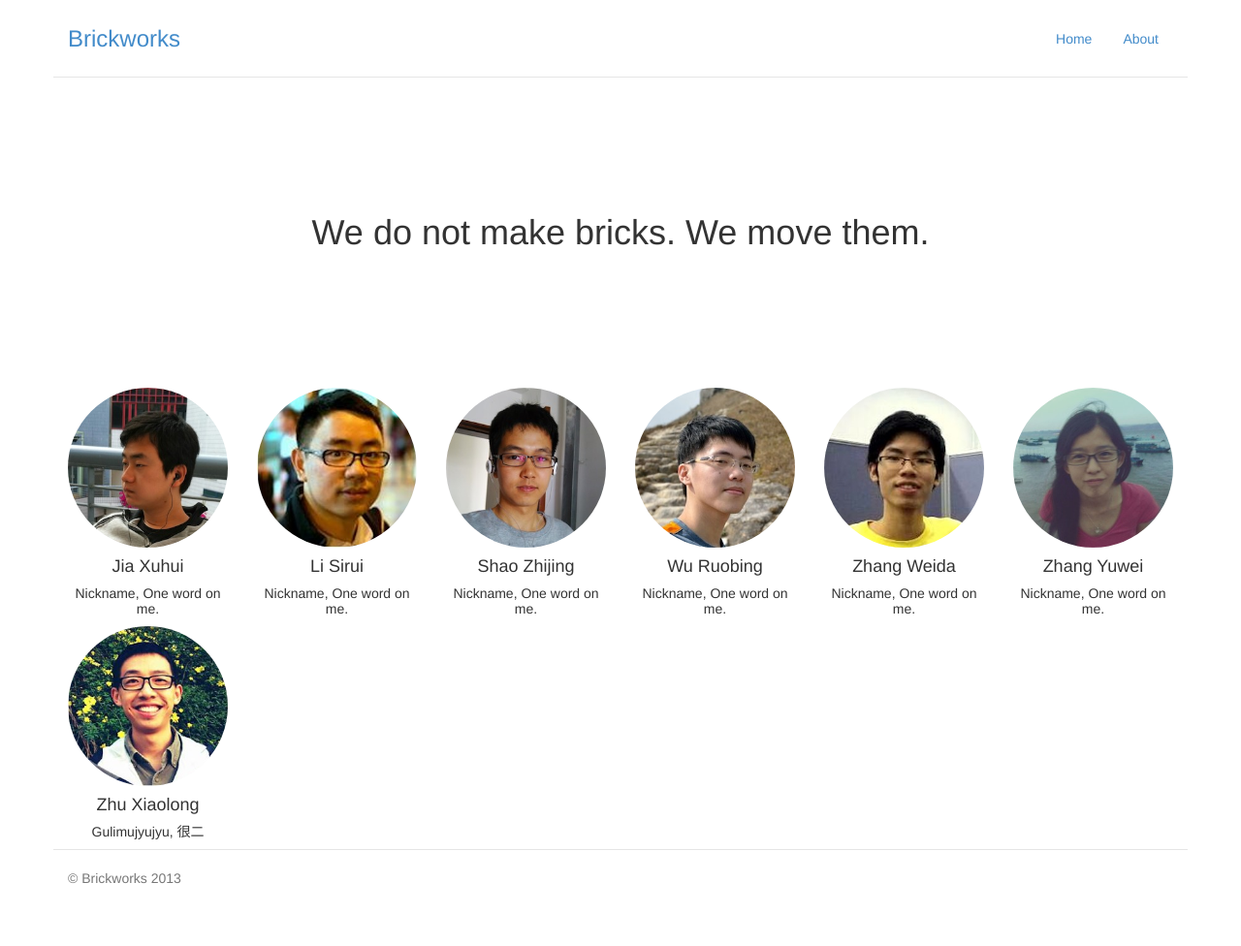
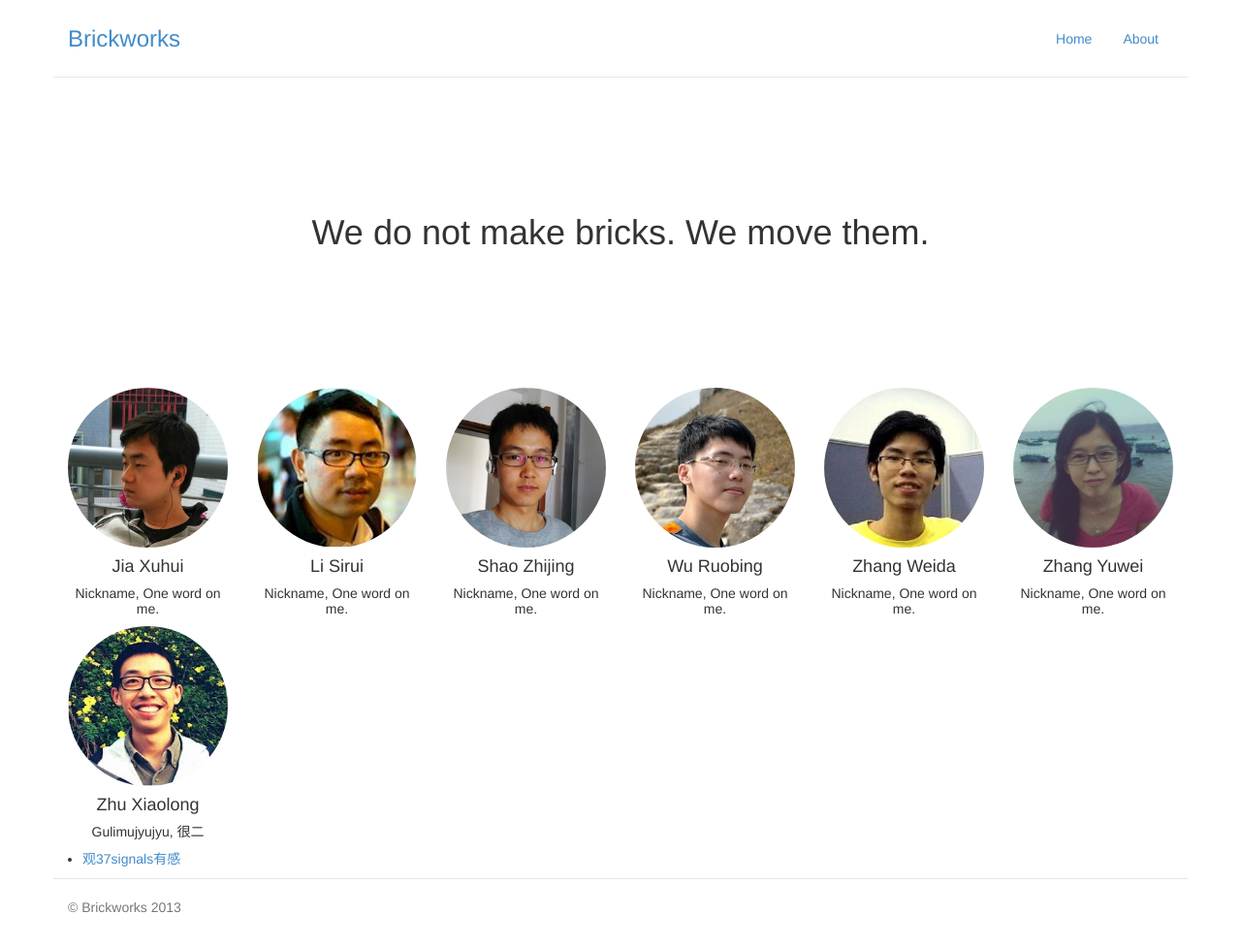
Before and after one commit to BrickworksArchive2013/Brickworks.github.io, a Jekyll site: the page built from about.html, in a window 1280 px wide. Shown: the whole page at 97% size. Built offline with Jekyll 4.4.1, drawn with Linux system fonts in a browser that asks for light colours; before the commit the page ends 946 px from its top, so only the background shows below that.

Commit message:
update about

```diff
--- a/about.html
+++ b/about.html
@@ -10,35 +10,175 @@
         <img alt="Jia Xuhui" src="/image/jiaxuhui.jpg" class="img-circle img-responsive photo"/>
         <h4>Jia Xuhui</h4>
         <h5>Nickname, One word on me.</h5>
+        {% for post in site.categories.xuhui limit:2 %}
+        <ul class="post-{{ post.category }}">
+            <li>
+
+                {% if post.show_url == nil %}
+                {% if post.external_url == nil %}
+                {{ post.title }}
+                {% else %}
+                <a href="{{ post.external_url }}">{{ post.title }}</a>
+                {% endif %}
+                {% else %}
+                {% if post.external_url == nil %}
+                <a href="{{ post.url }}">{{ post.title }}</a>
+                {% else %}
+                <a href="{{ post.external_url }}">{{ post.title }}</a>
+                {% endif %}
+                {% endif %}
+            </li>
+        </ul>
+        {% endfor %}
     </div>
     <div class="col-md-2 people">
         <img alt="Li Sirui" src="/image/lisirui.jpg" class="img-circle img-responsive photo"/>
         <h4>Li Sirui</h4>
         <h5>Nickname, One word on me.</h5>
+        {% for post in site.categories.sirui limit:2 %}
+        <ul class="post-{{ post.category }}">
+            <li>
+
+                {% if post.show_url == nil %}
+                {% if post.external_url == nil %}
+                {{ post.title }}
+                {% else %}
+                <a href="{{ post.external_url }}">{{ post.title }}</a>
+                {% endif %}
+                {% else %}
+                {% if post.external_url == nil %}
+                <a href="{{ post.url }}">{{ post.title }}</a>
+                {% else %}
+                <a href="{{ post.external_url }}">{{ post.title }}</a>
+                {% endif %}
+                {% endif %}
+            </li>
+        </ul>
+        {% endfor %}
     </div>
     <div class="col-md-2 people">
         <img alt="Shao Zhijing" src="/image/shaozhijing.jpg" class="img-circle img-responsive photo"/>
         <h4>Shao Zhijing</h4>
         <h5>Nickname, One word on me.</h5>
+        {% for post in site.categories.zhijing limit:2 %}
+        <ul class="post-{{ post.category }}">
+            <li>
+
+                {% if post.show_url == nil %}
+                {% if post.external_url == nil %}
+                {{ post.title }}
+                {% else %}
+                <a href="{{ post.external_url }}">{{ post.title }}</a>
+                {% endif %}
+                {% else %}
+                {% if post.external_url == nil %}
+                <a href="{{ post.url }}">{{ post.title }}</a>
+                {% else %}
+                <a href="{{ post.external_url }}">{{ post.title }}</a>
+                {% endif %}
+                {% endif %}
+            </li>
+        </ul>
+        {% endfor %}
     </div>
     <div class="col-md-2 people">
         <img alt="Wu Ruobing" src="/image/wuruobing.jpg" class="img-circle img-responsive photo"/>
         <h4>Wu Ruobing</h4>
         <h5>Nickname, One word on me.</h5>
+        {% for post in site.categories.ruobing limit:2 %}
+        <ul class="post-{{ post.category }}">
+            <li>
+
+                {% if post.show_url == nil %}
+                {% if post.external_url == nil %}
+                {{ post.title }}
+                {% else %}
+                <a href="{{ post.external_url }}">{{ post.title }}</a>
+                {% endif %}
+                {% else %}
+                {% if post.external_url == nil %}
+                <a href="{{ post.url }}">{{ post.title }}</a>
+                {% else %}
+                <a href="{{ post.external_url }}">{{ post.title }}</a>
+                {% endif %}
+                {% endif %}
+            </li>
+        </ul>
+        {% endfor %}
     </div>
     <div class="col-md-2 people">
         <img alt="Zhang Weida" src="/image/zhangweida.jpg" class="img-circle img-responsive photo"/>
         <h4>Zhang Weida</h4>
         <h5>Nickname, One word on me.</h5>
+        {% for post in site.categories.weida limit:2 %}
+        <ul class="post-{{ post.category }}">
+            <li>
+
+                {% if post.show_url == nil %}
+                {% if post.external_url == nil %}
+                {{ post.title }}
+                {% else %}
+                <a href="{{ post.external_url }}">{{ post.title }}</a>
+                {% endif %}
+                {% else %}
+                {% if post.external_url == nil %}
+                <a href="{{ post.url }}">{{ post.title }}</a>
+                {% else %}
+                <a href="{{ post.external_url }}">{{ post.title }}</a>
+                {% endif %}
+                {% endif %}
+            </li>
+        </ul>
+        {% endfor %}
     </div>
     <div class="col-md-2 people">
         <img alt="Zhang Yuwei" src="/image/zhangyuwei.jpg" class="img-circle img-responsive photo"/>
         <h4>Zhang Yuwei</h4>
         <h5>Nickname, One word on me.</h5>
+        {% for post in site.categories.yuwei limit:2 %}
+        <ul class="post-{{ post.category }}">
+            <li>
+
+                {% if post.show_url == nil %}
+                {% if post.external_url == nil %}
+                {{ post.title }}
+                {% else %}
+                <a href="{{ post.external_url }}">{{ post.title }}</a>
+                {% endif %}
+                {% else %}
+                {% if post.external_url == nil %}
+                <a href="{{ post.url }}">{{ post.title }}</a>
+                {% else %}
+                <a href="{{ post.external_url }}">{{ post.title }}</a>
+                {% endif %}
+                {% endif %}
+            </li>
+        </ul>
+        {% endfor %}
     </div>
     <div class="col-md-2 people">
         <img alt="Zhu Xiaolong" src="/image/zhuxiaolong.jpg" class="img-circle img-responsive photo"/>
         <h4>Zhu Xiaolong</h4>
         <h5>Gulimujyujyu, 很二</h5>
+        {% for post in site.categories.xiaolong limit:2 %}
+        <ul class="post-{{ post.category }}">
+            <li>
+
+                {% if post.show_url == nil %}
+                {% if post.external_url == nil %}
+                {{ post.title }}
+                {% else %}
+                <a href="{{ post.external_url }}">{{ post.title }}</a>
+                {% endif %}
+                {% else %}
+                {% if post.external_url == nil %}
+                <a href="{{ post.url }}">{{ post.title }}</a>
+                {% else %}
+                <a href="{{ post.external_url }}">{{ post.title }}</a>
+                {% endif %}
+                {% endif %}
+            </li>
+        </ul>
+        {% endfor %}
     </div>
 </div>
--- a/css/about.css
+++ b/css/about.css
@@ -3,20 +3,20 @@
 margin-left:auto;
 margin-right:auto;
 }
-
 div.people h4 {
 text-align: center;
 color: #333;
 }
-
 div.people h5 {
 text-align: center;
 font-weight: normal;
 }
-
 h1.slogan {
 text-align: center;
 font-weight: normal;
 margin-top: 12%;
 margin-bottom: 12%;
 }
+div.people ul {
+padding-left: inherit;
+}
--- a/xiaolong/_posts/2013-10-23-jason-37signals-vimeo.md
+++ b/xiaolong/_posts/2013-10-23-jason-37signals-vimeo.md
@@ -1,6 +1,6 @@
 ---
 layout: post
-title: 观37Singals有感
+title: 观37signals有感
 author: Xiaolong ZHU
 show_url: true
 ---
```
Lines whose indentation alone changed are shown as unchanged.
